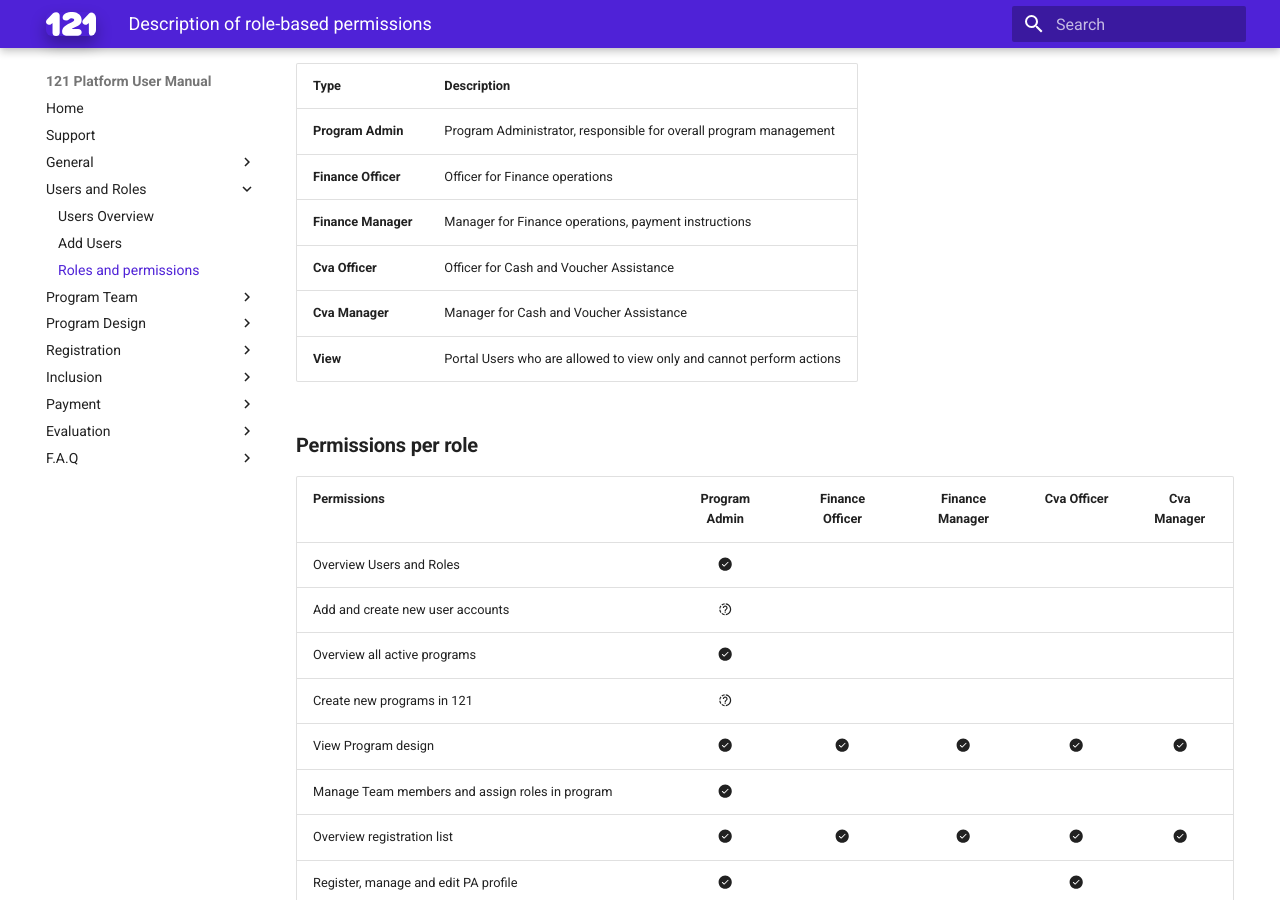
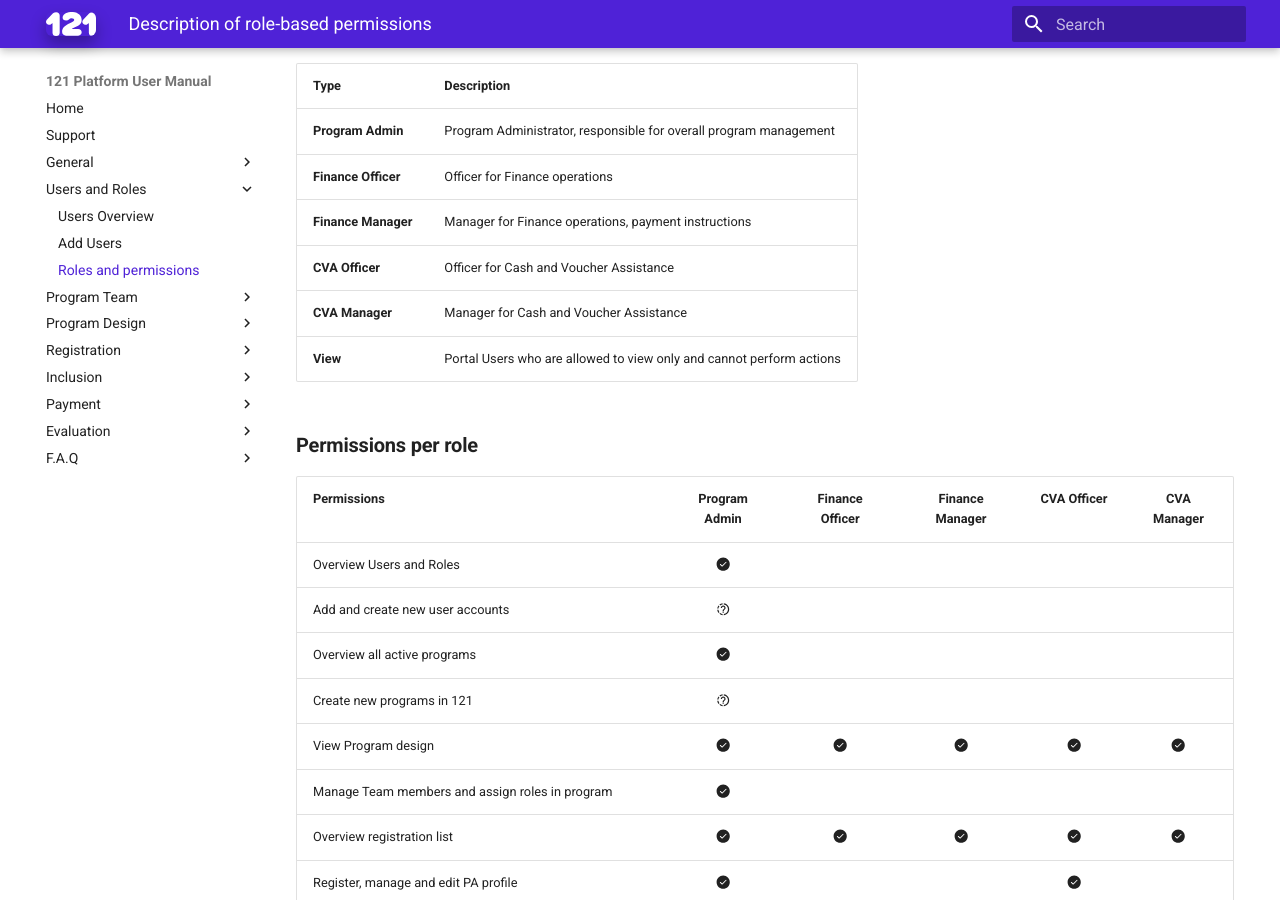
Before and after one commit to rodekruis/data-service-catalogue, an MkDocs documentation site: the page built from docs/users/description-roles.md, in a window 1280 px wide and 900 px high, scrolled down 401 px. Built offline with MkDocs 1.6.1 and Material for MkDocs 9.7.7, drawn with Linux system fonts in a browser that asks for light colours.

Commit message:
fix: Use abbreviations in a consistent way

```diff
--- a/docs/users/description-roles.md
+++ b/docs/users/description-roles.md
@@ -3,8 +3,6 @@
 hide:
   - toc
 ---
-
-
 
 !!! info "This section explains"
     Overview of standard users permissions and tasks that can be performed
@@ -18,13 +16,13 @@
 | **Program Admin**                            | Program Administrator, responsible for overall program management |
 | **Finance Officer**                          | Officer for Finance operations  |
 | **Finance Manager**                          | Manager for Finance operations, payment instructions   |
-| **Cva Officer**                              | Officer for Cash and Voucher Assistance    |
-| **Cva Manager**                              | Manager for Cash and Voucher Assistance   |
+| **CVA Officer**                              | Officer for Cash and Voucher Assistance    |
+| **CVA Manager**                              | Manager for Cash and Voucher Assistance   |
 | **View**                                     | Portal Users who are allowed to view only and cannot perform actions   |
 
 ### **Permissions per role**
 
-| Permissions                                         | **Program Admin** | **Finance Officer** |**Finance Manager** | **Cva Officer** | **Cva Manager** |
+| Permissions                                         | **Program Admin** | **Finance Officer** |**Finance Manager** | **CVA Officer** | **CVA Manager** |
 | :----------                                         | :----------: |:----------: |:----------: |:----------: |:----------: |
 | Overview Users and Roles                            | :octicons-check-circle-fill-24:| |||||
 | Add and create new user accounts                    |:material-progress-question:|||||
```
Also changed, not shown: docs/registration/registration.md (+1 -1 lines), docs/users/users-roles-page.md (+2 -2 lines).
